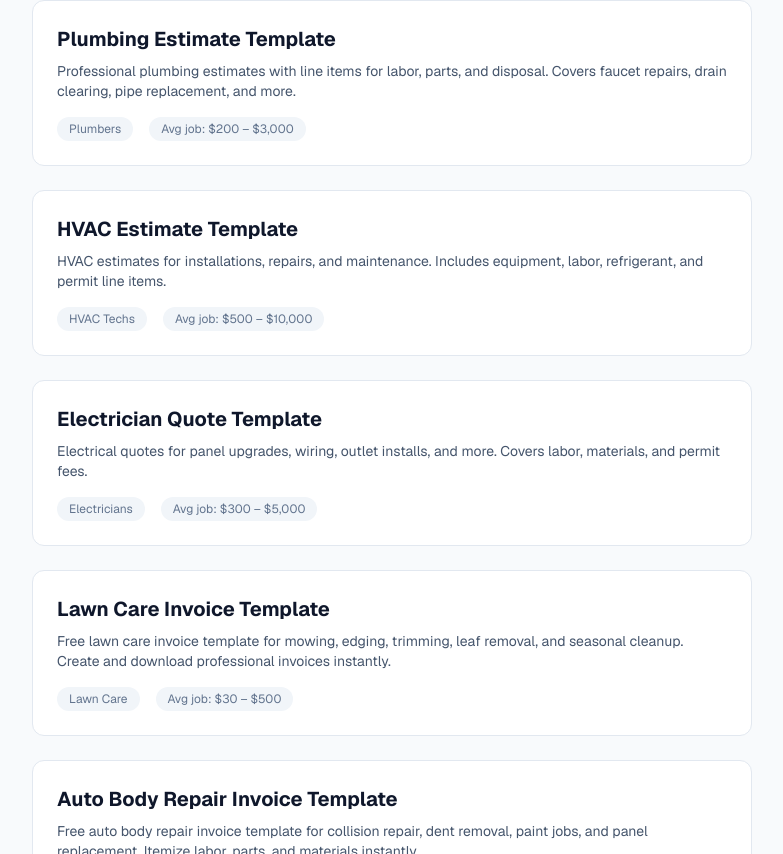
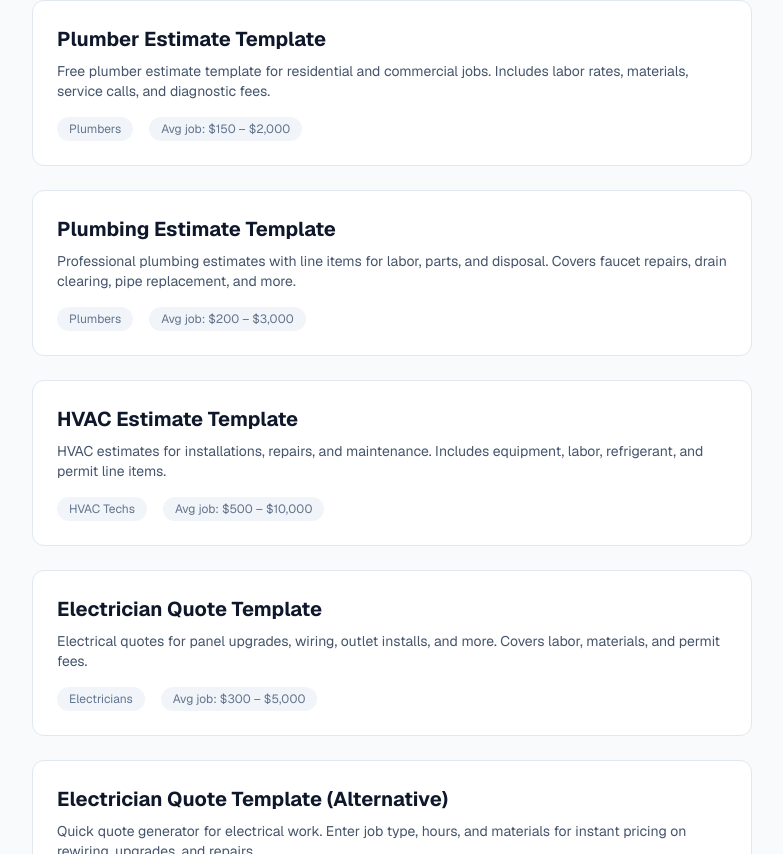
Before and after one commit to moltcorporation/trades-quoting-tool, a Next.js app: page /templates in a window 1280 px wide. Shown: the part 1546-2400 px from the top of the page, without its empty margins (248-1031 px from the left). Built offline with nearby package versions, Linux system fonts and the light colour scheme.

Commit message:
Add missing template pages to /templates hub (plumber-estimate, electrician-quote)

```diff
--- a/app/templates/page.tsx
+++ b/app/templates/page.tsx
@@ -84,6 +84,14 @@ const templates = [
     avgJob: "$150 – $2,000",
   },
   {
+    title: "Plumber Estimate Template",
+    description:
+      "Free plumber estimate template for residential and commercial jobs. Includes labor rates, materials, service calls, and diagnostic fees.",
+    href: "/templates/plumber-estimate",
+    trade: "Plumbers",
+    avgJob: "$150 – $2,000",
+  },
+  {
     title: "Plumbing Estimate Template",
     description:
       "Professional plumbing estimates with line items for labor, parts, and disposal. Covers faucet repairs, drain clearing, pipe replacement, and more.",
@@ -106,6 +114,14 @@ const templates = [
     href: "/templates/electrical-estimate",
     trade: "Electricians",
     avgJob: "$300 – $5,000",
+  },
+  {
+    title: "Electrician Quote Template (Alternative)",
+    description:
+      "Quick quote generator for electrical work. Enter job type, hours, and materials for instant pricing on rewiring, upgrades, and repairs.",
+    href: "/templates/electrician-quote",
+    trade: "Electricians",
+    avgJob: "$250 – $4,000",
   },
   {
     title: "Lawn Care Invoice Template",
```
